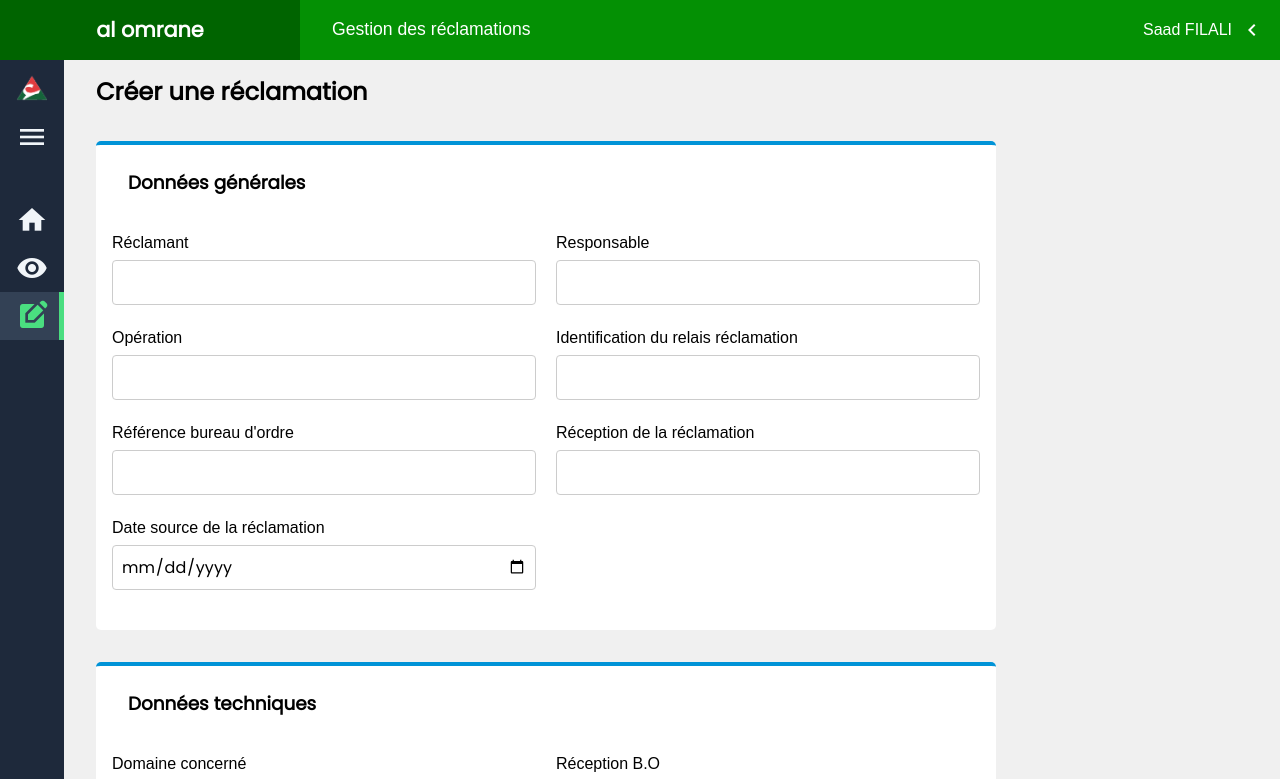
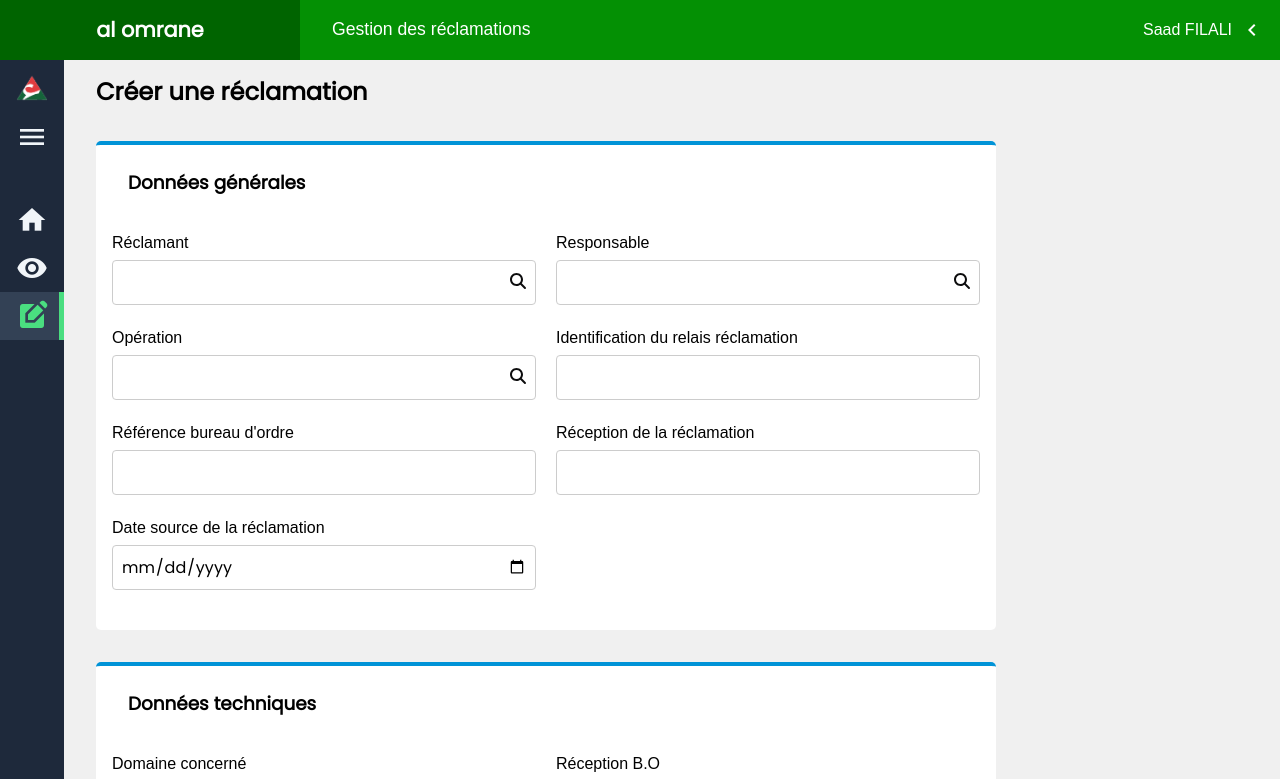
Before and after one commit to Saadf01/Reclamation, a Vue app: page /#/CreerReclamation in a window 1280 px wide. Shown: the top 779 px of the page. Built offline with nearby package versions, Linux system fonts and the light colour scheme.

Commit message:
creation sans script

```diff
--- /dev/null
+++ b/src/Save.js
@@ -0,0 +1,14 @@
+// src/state.js
+import { reactive } from 'vue';
+
+export const formState = reactive({
+  reclamant: '',
+  responsable: '',
+  operation: '',
+  identificationRelais: '',
+  referenceBureau: '',
+  receptionReclamation: '',
+  dateSource: '',
+  domaine: '',
+  receptionBO: ''
+});
--- a/src/components/form_creation_reclamation.vue
+++ b/src/components/form_creation_reclamation.vue
@@ -11,45 +11,45 @@
           <div class="input-box">
             <label for="idrec" class="detail">Réclamant</label>
             <div class="input-with-icon">
-              <input type="text" id="idrec" name="idrec" v-model="reclamant" @click="openModal('reclamant')" required>
+              <input type="text" id="idrec" name="idrec" v-model="formState.reclamant"  @click="openModal('reclamant')" required>
               <span class="search-icon" @click="openModal('reclamant')">
-                <i class="fas fa-search"></i>
+                <font-awesome-icon :icon="['fas', 'search']" />
               </span>
             </div>
           </div>
           <div class="input-box">
             <label for="respo" class="detail">Responsable</label>
             <div class="input-with-icon">
-              <input type="text" id="respo" name="respo" v-model="responsable" @click="openModal('responsable')">
+              <input type="text" id="respo" name="respo" v-model="formState.responsable" @click="openModal('responsable')">
               <span class="search-icon" @click="openModal('responsable')">
-                <i class="fas fa-search"></i>
+                <font-awesome-icon :icon="['fas', 'search']" />
               </span>
             </div>
           </div>
           <div class="input-box">
             <label for="id-op" class="detail">Opération</label>
             <div class="input-with-icon">
-              <input type="text" id="id-op" name="id-op" v-model="operation" @click="openModal('operation')" required>
+              <input type="text" id="id-op" name="id-op" v-model="formState.operation" @click="openModal('operation')" required>
               <span class="search-icon" @click="openModal('operation')">
-                <i class="fas fa-search"></i>
+                <font-awesome-icon :icon="['fas', 'search']" />
               </span>
             </div>
           </div>
           <div class="input-box">
             <label for="relai" class="detail">Identification du relais réclamation</label>
-            <input type="text" id="relai" name="relai" v-model="identificationRelais">
+            <input type="text" id="relai" name="relai" v-model="formState.identificationRelais">
           </div>
           <div class="input-box">
             <label for="ref" class="detail">Référence bureau d'ordre</label>
-            <input type="text" id="ref" name="ref" v-model="referenceBureau">
+            <input type="text" id="ref" name="ref" v-model="formState.referenceBureau">
           </div>
           <div class="input-box">
             <label for="recep" class="detail">Réception de la réclamation</label>
-            <input type="text" id="recep" name="recep" v-model="receptionReclamation">
+            <input type="text" id="recep" name="recep" v-model="formState.receptionReclamation">
           </div>
           <div class="input-box">
             <label for="date_s" class="detail">Date source de la réclamation</label>
-            <input type="date" id="date_s" name="date_s" v-model="dateSource">
+            <input type="date" id="date_s" name="date_s" v-model="formState.dateSource">
           </div>
         </div>
       </div>
@@ -60,13 +60,13 @@
         <div class="rec-detail">
           <div class="input-box">
             <label for="domaine" class="detail">Domaine concerné</label>
-            <select id="domaine" v-model="domaine" @change="clearSortBy">
+            <select id="domaine" v-model="formState.domaine" @change="clearSortBy">
               <option value="pid">PID</option>
             </select>
           </div>
           <div class="input-box">
             <label for="reception" class="detail">Réception B.O</label>
-            <select id="reception" v-model="receptionBO" @change="clearSortBy">
+            <select id="reception" v-model="formState.receptionBO" @change="clearSortBy">
               <option value="Anciennes">Réclamations les plus anciennes</option>
               <option value="Recentes">Réclamations les plus récentes</option>
             </select>
@@ -202,24 +202,12 @@
 </template>
 
 <script>
+import { formState } from '@/Save';
+
 export default {
   data() {
     return {
-      reclamant: '',
-      responsable: '',
-      identificationRelais: '',
-      referenceBureau: '',
-      receptionReclamation: '',
-      dateSource: '',
-      operation: '',
-      domaine: '',
-      receptionBO: '',
-      sourceReclamation: '',
-      supportReclamation: '',
-      typeReclamant: '',
-      tache: '',
-      telephoneResponsableTache: '',
-      centreTraitement: '',
+      formState,
       showModal: false,
       modalType: '', // 'reclamant' ou 'responsable' ou 'operation'
       people: [
@@ -230,7 +218,7 @@ export default {
       showModalResponsable: false,
       modalTypeResponsable: '',
       showModalOperation: false,
-      modalTypeOperation: '', // 'operation'
+      modalTypeOperation: '',
       operations: [
         { code: 'OP001', description: 'Opération 1' },
         { code: 'OP002', description: 'Opération 2' },
@@ -238,12 +226,11 @@ export default {
       ],
       selectedOperation: null,
       searchQuery: '',
-      searchQueryResponsable: '', // Ajout de la variable pour la recherche du responsable
+      searchQueryResponsable: '',
       searchOperationQuery: '',
       showDispatchSection: false,
-       cancelTransferText: 'Transferer',
+      cancelTransferText: 'Transferer',
     };
-
   },
   methods: {
     openModal(type) {
@@ -260,15 +247,15 @@ export default {
     },
     closeModal() {
       this.showModal = false;
-      this.searchQuery = ''; // Réinitialiser la recherche lors de la fermeture de la modal
+      this.searchQuery = '';
     },
     closeModalResponsable() {
       this.showModalResponsable = false;
-      this.searchQueryResponsable = ''; // Réinitialiser la recherche lors de la fermeture de la modal
+      this.searchQueryResponsable = '';
     },
     closeModalOperation() {
       this.showModalOperation = false;
-      this.searchOperationQuery = ''; // Réinitialiser la recherche lors de la fermeture de la modal
+      this.searchOperationQuery = '';
     },
     toggleTransferSection() {
       this.showDispatchSection = !this.showDispatchSection;
@@ -280,30 +267,28 @@ export default {
     },
     selectPerson(person, type) {
       if (type === 'responsable') {
-        this.responsable = person.name;
+        this.formState.responsable = person.name;
       } else {
-        this.reclamant = person.name;
+        this.formState.reclamant = person.name;
       }
       this.closeModal();
+      this.closeModalResponsable();
     },
     selectOperation(op) {
       this.selectedOperation = op;
-      this.operation = op.code; // Mettre à jour le champ Opération avec le code
+      this.formState.operation = op.description;
       this.closeModalOperation();
     },
     redirectToCreate(type) {
       if (type === 'responsable') {
-        // Rediriger vers la page de création de responsable
         this.$router.push('/ResponsablePage');
         this.closeModalResponsable();
       } else {
-        // Rediriger vers la page de création de réclamant
         this.$router.push('/ReclamantPage');
         this.closeModal();
       }
     },
     redirectToCreateOperation() {
-      // Rediriger vers la page de création d'opération
       this.$router.push('/OperationPage');
       this.closeModalOperation();
     },
@@ -327,6 +312,5 @@ export default {
       );
     },
   },
-
 };
 </script>
--- a/src/pages/Creer_Reclamation_Page.vue
+++ b/src/pages/Creer_Reclamation_Page.vue
@@ -267,22 +267,16 @@ select {
 }
 
 .input-with-icon input {
-  padding-right: 30px; /* Ajustez l'espacement pour l'icône */
+  padding-right: 40px;
 }
 
 .search-icon {
   position: absolute;
+  right: 10px;
   top: 50%;
-  right: 10px; /* Ajustez l'espacement à droite */
   transform: translateY(-50%);
   cursor: pointer;
+  color: #0d0d0e;
 }
 
-.search-icon i {
-  color: #888;
-}
-
-.search-icon:hover i {
-  color: #333;
-}
 </style>
--- a/src/pages/Operation_Page.vue
+++ b/src/pages/Operation_Page.vue
@@ -19,10 +19,22 @@
             <input type="text" id="ville" name="ville" required>
           </div>
           </div>
-          <div class="button">
-        <input type="submit" value="Enregistrer">
+          <div class="button-container">
+        <button id="transferButton" type="button" class="button-submit" @click="redirectToCreation">
+          Annuler
+        </button>
+        <input type="submit" value="Enregistrer" class="button-submit">
       </div>
           </form>
           </div>
 
 </template>
+<script>
+export default{
+    methods: {
+      redirectToCreation(){
+      this.$router.push('/CreerReclamation');
+    }
+    }
+}
+</script>
--- a/src/pages/Reclamant_Page.vue
+++ b/src/pages/Reclamant_Page.vue
@@ -34,14 +34,21 @@
             <input type="tel" id="telc" name="telc">
           </div>
           </div>
-          <div class="button">
-        <input type="submit" value="Enregistrer">
+          <div class="button-container">
+        <button id="transferButton" type="button" class="button-submit" @click="redirectToCreation">
+          Annuler
+        </button>
+        <input type="submit" value="Enregistrer" class="button-submit">
       </div>
           </form>
           </div>
 </template>
 <script>
 export default{
-
+    methods: {
+      redirectToCreation(){
+      this.$router.push('/CreerReclamation');
+    }
+    }
 }
 </script>
--- a/src/pages/Responsable_Page.vue
+++ b/src/pages/Responsable_Page.vue
@@ -30,9 +30,21 @@
                 <label for="Fr" class="detail">Féminin</label>
               </div>
               </div>
-              <div class="button">
-        <input type="submit" value="Enregistrer">
+              <div class="button-container">
+        <button id="transferButton" type="button" class="button-submit" @click="redirectToCreation">
+          Annuler
+        </button>
+        <input type="submit" value="Enregistrer" class="button-submit">
       </div>
               </form>
               </div>
     </template>
+    <script>
+    export default{
+        methods: {
+          redirectToCreation(){
+          this.$router.push('/CreerReclamation');
+        }
+        }
+    }
+    </script>
```
Also changed, not shown: src/components/Dispatching.vue (deleted, +0 -30 lines).
